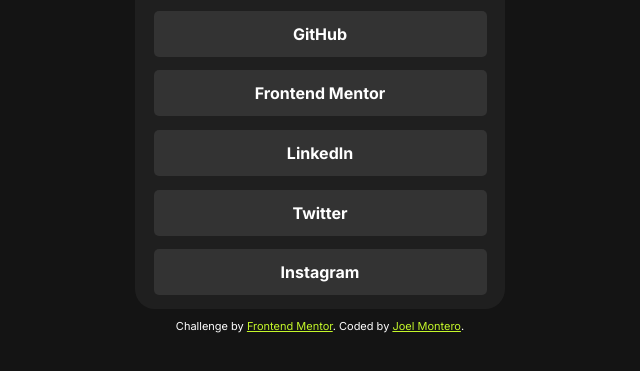
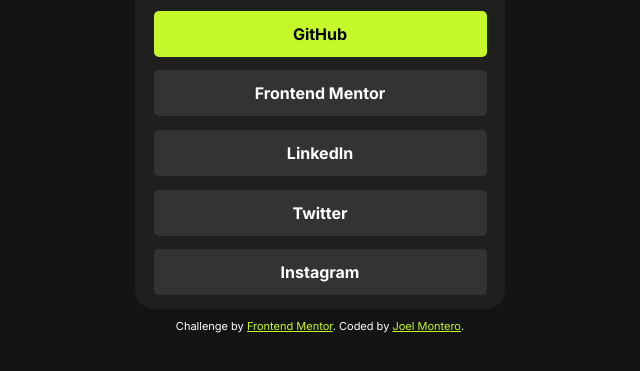
Before and after one commit to MtrJoel/Dev-Mentor, a plain HTML site: page social-profile/index.html in a window 1280 px wide. In both pictures the pointer is over the link "GitHub". Shown: the part 359-730 px from the top of the page, without its empty margins (320-960 px from the left). Drawn offline with Linux system fonts and the light colour scheme.

Commit message:
better Readme

```diff
--- a/social-profile/style.css
+++ b/social-profile/style.css
@@ -86,6 +86,12 @@
 
 }
 
+.social:hover{
+    /* border: 0.02rem solid hsl(0, 0%, 100%); */
+    background-color: hsl(75, 94%, 57%);
+    color: hsl(0,0%,0%);
+}
+
 .attribution{
     font-size: 11px;
     text-align: center;
```
Also changed, not shown: 2 other files.
